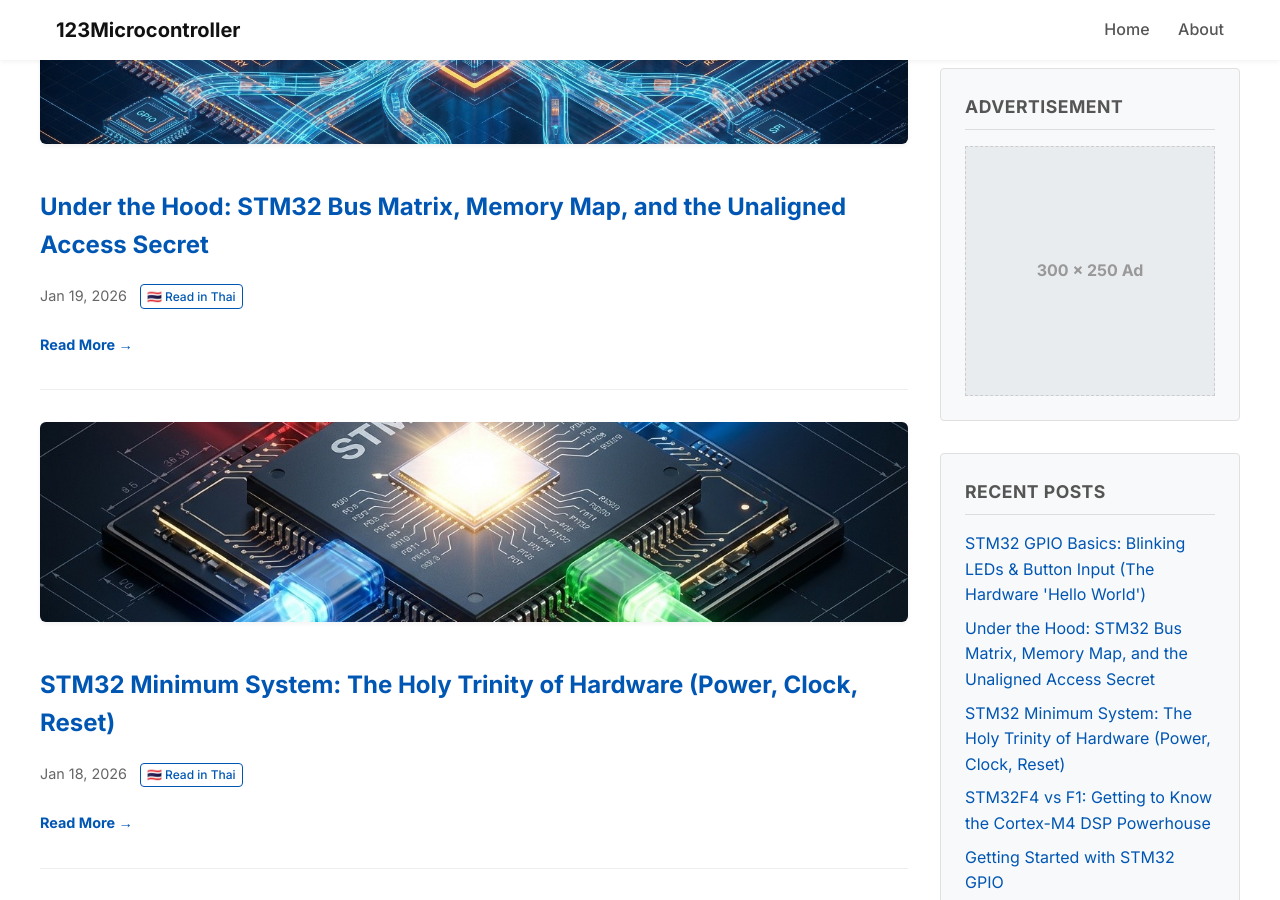
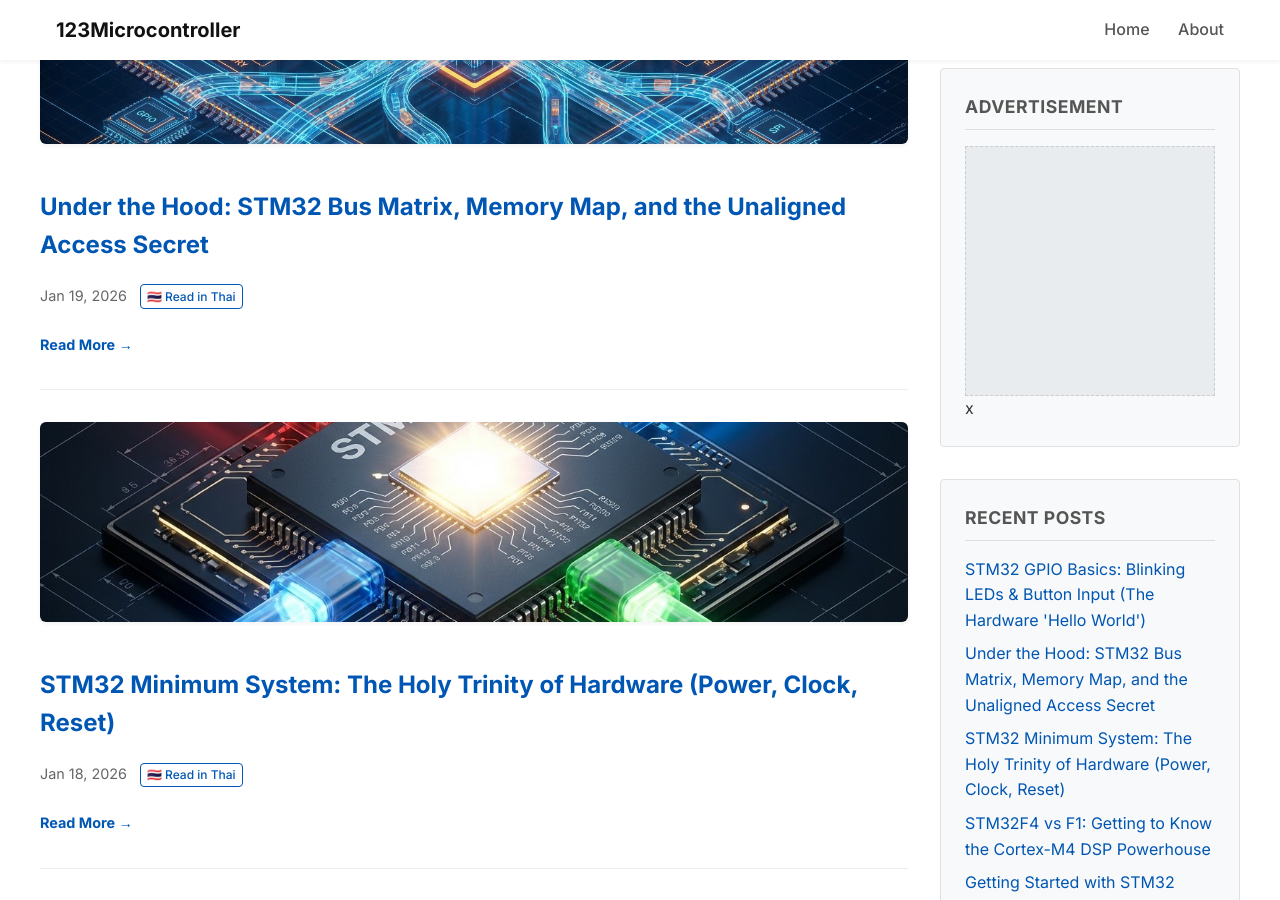
Before and after one commit to Wisit/website_123microcontroller, a Jekyll site: the page built from index.html, in a window 1280 px wide and 900 px high, scrolled down 753 px. Built offline with Jekyll 4.4.1, drawn with Linux system fonts in a browser that asks for light colours; grey boxes are pictures that could not be loaded.

```diff
--- a/_includes/sidebar.html
+++ b/_includes/sidebar.html
@@ -19,9 +19,19 @@
 <div class="sidebar-widget">
   <h3 class="sidebar-title">Advertisement</h3>
   <div class="ad-placeholder">
-    <!-- 300x250 Ad Unit -->
-    300 x 250 Ad
-  </div>
+    <script async src="https://pagead2.googlesyndication.com/pagead/js/adsbygoogle.js?client=ca-pub-9155246777701853"
+     crossorigin="anonymous"></script>
+    <!-- githubPage -->
+    <ins class="adsbygoogle"
+        style="display:block"
+        data-ad-client="ca-pub-9155246777701853"
+        data-ad-slot="2869881850"
+        data-ad-format="auto"
+        data-full-width-responsive="true"></ins>
+    <script>
+        (adsbygoogle = window.adsbygoogle || []).push({});
+    </script>
+  </div> x
 </div>
 
 <div class="sidebar-widget">
```
